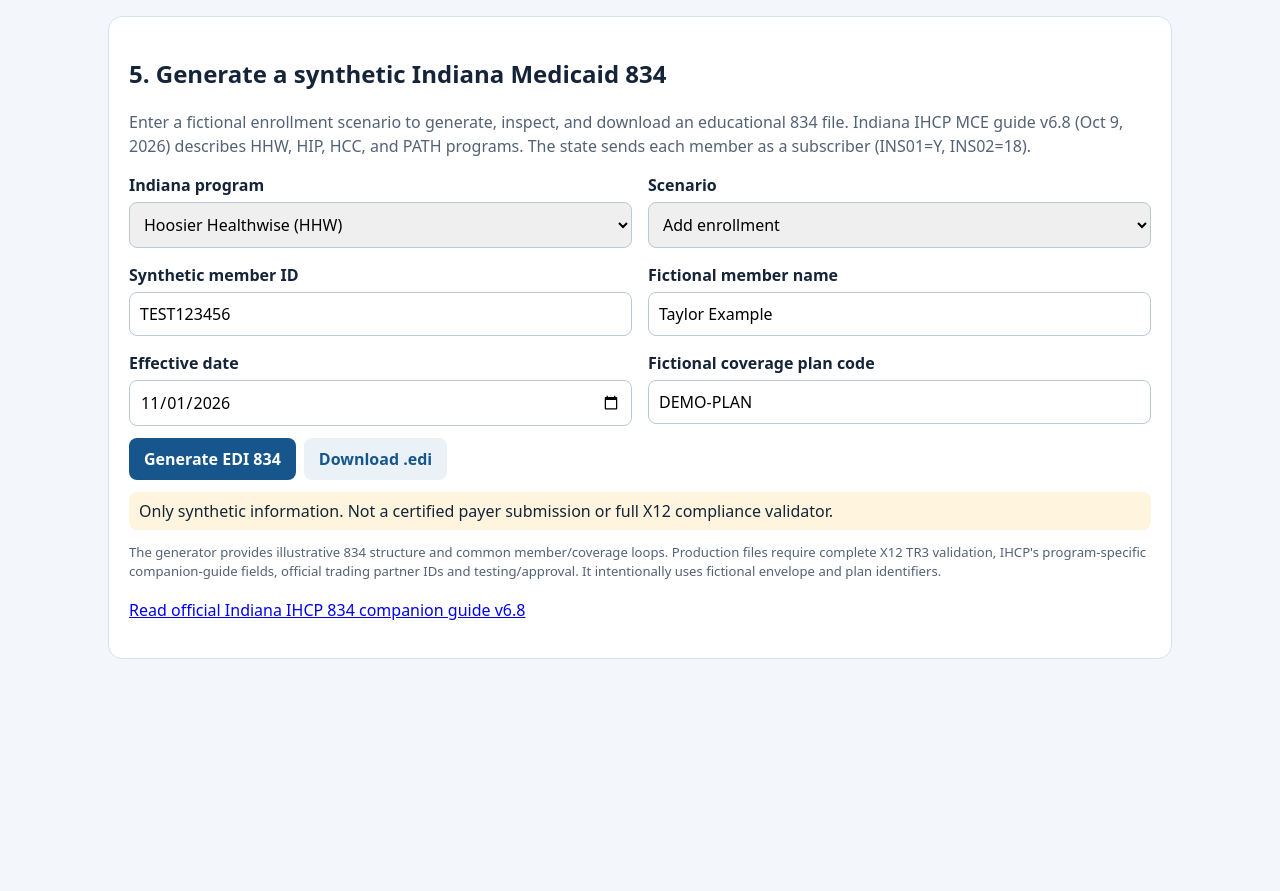
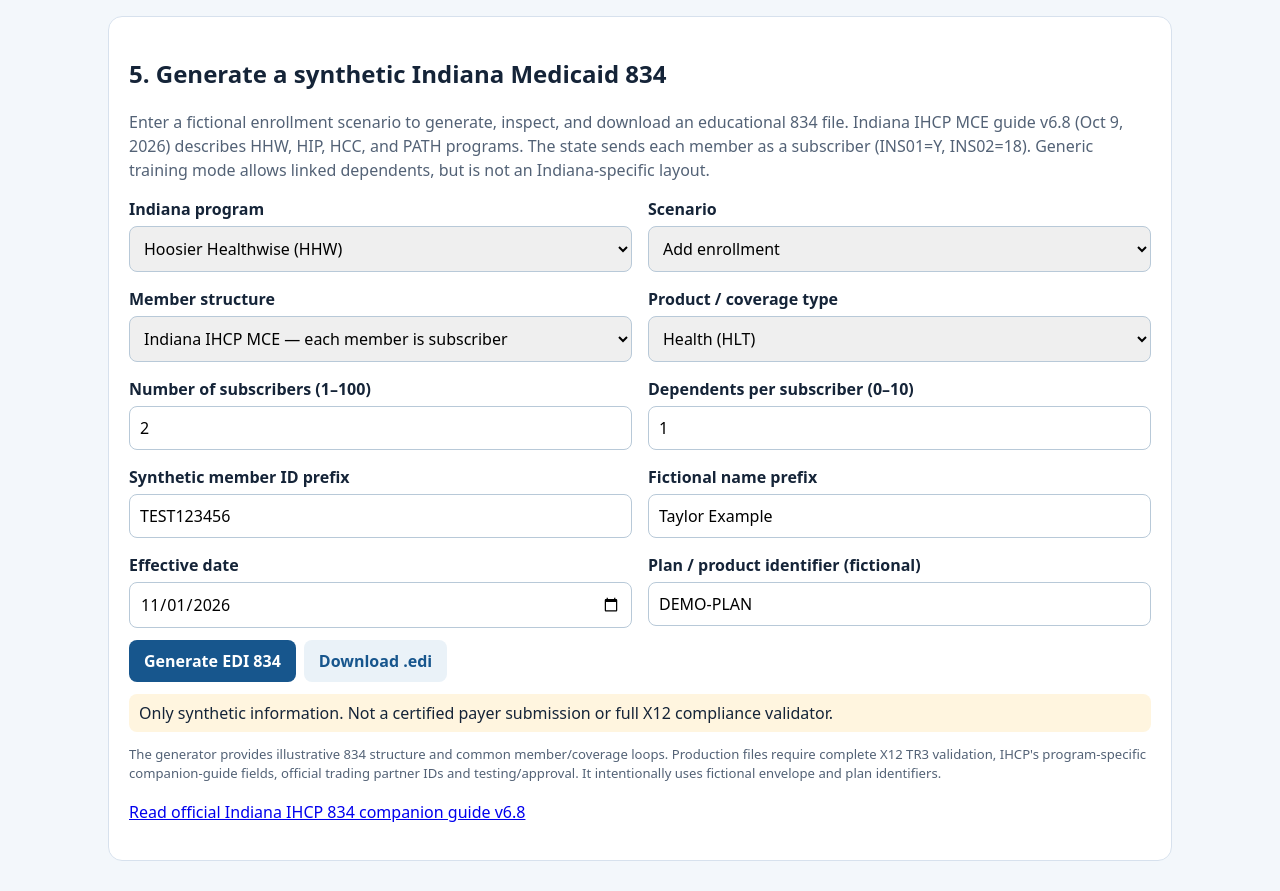
Before and after one commit to Vinaykumarvuppala/HealthcareEDI834, a website: page index.html in a window 1280 px wide. Shown: the part 1936-2827 px from the top of the page. Before the commit the page ends 2625 px from the top, so only its background shows below. Drawn offline with Linux system fonts and the light colour scheme.

Commit message:
Add member counts, plan/product selection and Indiana/generic modes

```diff
--- a/index.html
+++ b/index.html
@@ -12,17 +12,21 @@ input,select{width:100%;padding:10px;border:1px solid #b8c9d8;border-radius:8px;
 <section class="panel wide"><h2>3. Enrollment and coverage</h2><div id="members"><p>Parsed subscribers and dependents appear here.</p></div></section>
 <section class="panel wide"><h2>4. Segment explorer</h2><div id="segments"><p>Click Parse & inspect to see raw segments and plain-English descriptions.</p></div></section>
 <section class="panel wide"><h2>5. Generate a synthetic Indiana Medicaid 834</h2>
-<p>Enter a fictional enrollment scenario to generate, inspect, and download an educational 834 file. Indiana IHCP MCE guide v6.8 (Oct 9, 2026) describes HHW, HIP, HCC, and PATH programs. The state sends each member as a subscriber (INS01=Y, INS02=18).</p>
+<p>Enter a fictional enrollment scenario to generate, inspect, and download an educational 834 file. Indiana IHCP MCE guide v6.8 (Oct 9, 2026) describes HHW, HIP, HCC, and PATH programs. The state sends each member as a subscriber (INS01=Y, INS02=18). Generic training mode allows linked dependents, but is not an Indiana-specific layout.</p>
 <div class="grid">
 <div><label for="program">Indiana program</label><select id="program"><option value="HHW">Hoosier Healthwise (HHW)</option><option value="HIP">Healthy Indiana Plan (HIP)</option><option value="HCC">Hoosier Care Connect (HCC)</option><option value="PATH">PathWays for Aging (PATH)</option></select></div>
 <div><label for="scenario">Scenario</label><select id="scenario"><option value="021">Add enrollment</option><option value="001">Change enrollment</option><option value="024">Terminate enrollment</option><option value="025">Reinstate (HIP example only)</option><option value="030">Audit / compare</option></select></div>
-<div><label for="syntheticId">Synthetic member ID</label><input id="syntheticId" value="TEST123456" maxlength="30"></div>
-<div><label for="syntheticName">Fictional member name</label><input id="syntheticName" value="Taylor Example" maxlength="60"></div>
+<div><label for="memberModel">Member structure</label><select id="memberModel"><option value="indiana">Indiana IHCP MCE — each member is subscriber</option><option value="generic">Generic X12 training — subscriber and dependents</option></select></div>
+<div><label for="product">Product / coverage type</label><select id="product"><option value="HLT">Health (HLT)</option><option value="DEN">Dental (DEN)</option><option value="VIS">Vision (VIS)</option><option value="HMO">HMO (training)</option></select></div>
+<div><label for="subscriberCount">Number of subscribers (1–100)</label><input id="subscriberCount" type="number" min="1" max="100" value="2" step="1"></div>
+<div><label for="dependentsCount">Dependents per subscriber (0–10)</label><input id="dependentsCount" type="number" min="0" max="10" value="1" step="1"></div>
+<div><label for="syntheticId">Synthetic member ID prefix</label><input id="syntheticId" value="TEST123456" maxlength="30"></div>
+<div><label for="syntheticName">Fictional name prefix</label><input id="syntheticName" value="Taylor Example" maxlength="60"></div>
 <div><label for="effectiveDate">Effective date</label><input id="effectiveDate" type="date" value="2026-11-01"></div>
-<div><label for="planCode">Fictional coverage plan code</label><input id="planCode" value="DEMO-PLAN" maxlength="30"></div>
+<div><label for="planCode">Plan / product identifier (fictional)</label><input id="planCode" value="DEMO-PLAN" maxlength="30"></div>
 </div>
 <div class="buttons"><button id="generate" type="button">Generate EDI 834</button><button id="download" type="button" class="alt">Download .edi</button></div>
 <div id="generatorNotice" class="issue" role="status">Only synthetic information. Not a certified payer submission or full X12 compliance validator.</div>
 <p class="hint">The generator provides illustrative 834 structure and common member/coverage loops. Production files require complete X12 TR3 validation, IHCP's program-specific companion-guide fields, official trading partner IDs and testing/approval. It intentionally uses fictional envelope and plan identifiers.</p>
 <p><a href="https://www.in.gov/medicaid/providers/files/834-mce-benefit-enrollment-and-maintenance-transaction.pdf" target="_blank" rel="noopener noreferrer">Read official Indiana IHCP 834 companion guide v6.8</a></p>
-</section></div></main><script src="edi-explorer-v2.js"></script><script src="edi-generator.js"></script></body></html>
+</section></div></main><script src="edi-explorer-v2.js"></script><script src="edi-generator-bulk.js"></script></body></html>
```
